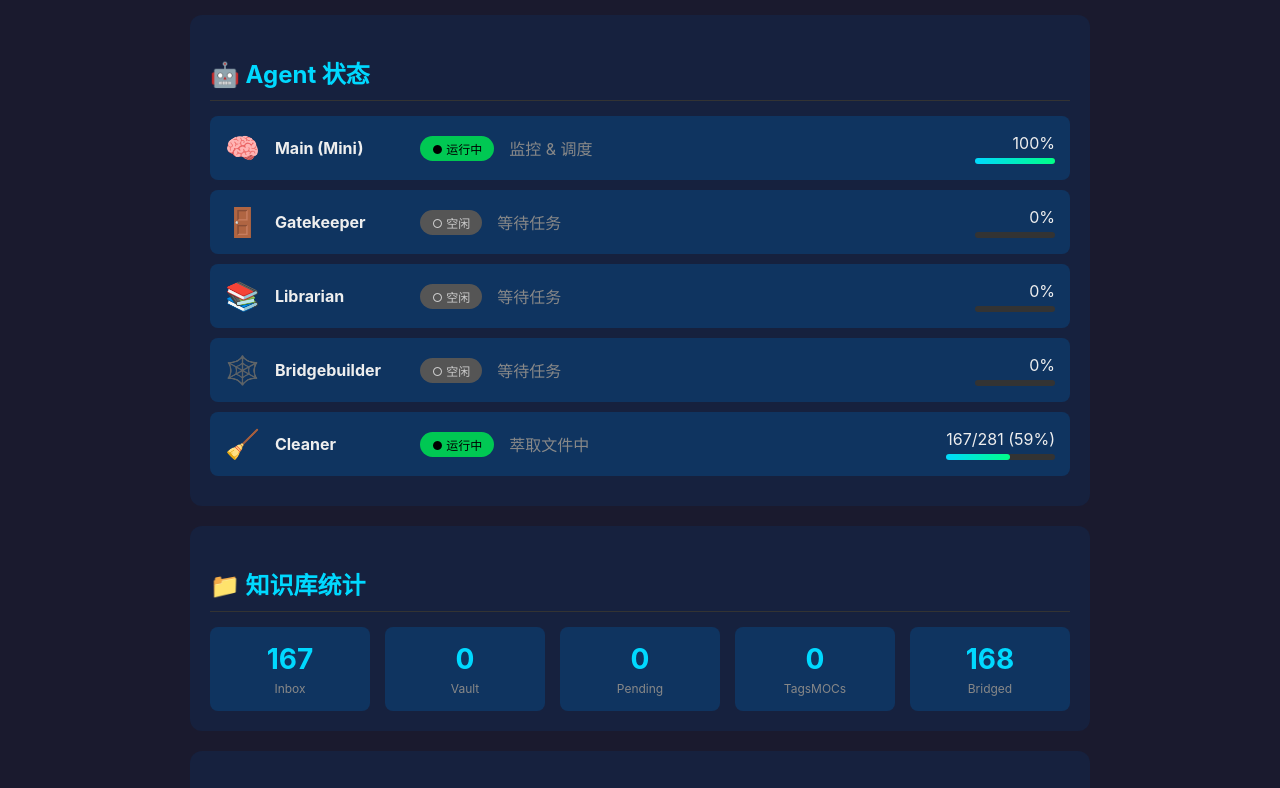
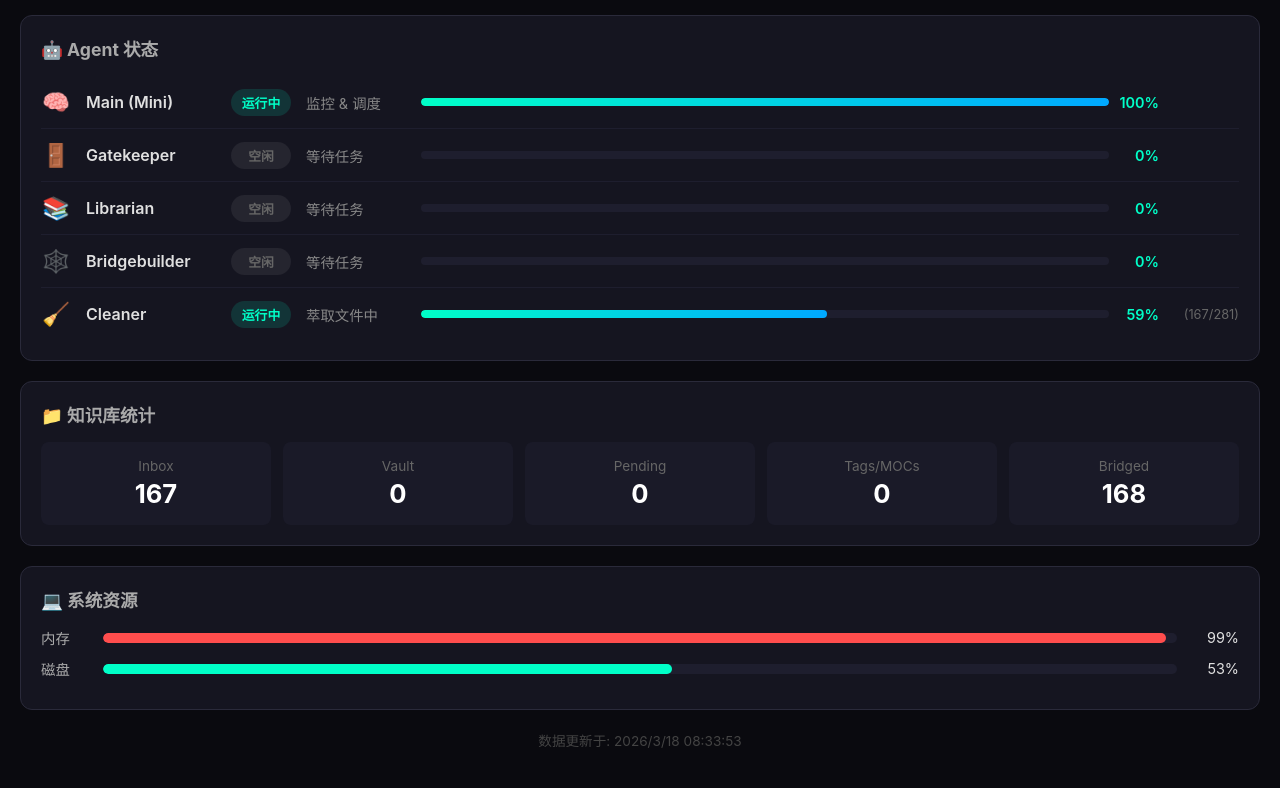
Before and after one commit to xuhe83-cyber/openclaw-status, a plain HTML site: page index.html in a window 1280 px wide. Shown: the part 81-869 px from the top of the page. Drawn offline with Linux system fonts and the light colour scheme.

Commit message:
fix: 采用高手建议的稳定版本

```diff
--- a/index.html
+++ b/index.html
@@ -5,186 +5,155 @@
     <meta name="viewport" content="width=device-width, initial-scale=1.0">
     <title>OpenClaw 状态表盘</title>
     <style>
-        * { box-sizing: border-box; margin: 0; padding: 0; }
-        body { font-family: -apple-system, BlinkMacSystemFont, 'Segoe UI', Roboto, sans-serif; background: #1a1a2e; color: #eee; min-height: 100vh; padding: 20px; }
-        .container { max-width: 900px; margin: 0 auto; }
-        h1 { text-align: center; margin-bottom: 30px; color: #00d9ff; }
-        h2 { margin: 20px 0 15px; color: #00d9ff; border-bottom: 1px solid #333; padding-bottom: 10px; }
-
-        .section { background: #16213e; border-radius: 12px; padding: 20px; margin-bottom: 20px; }
-
-        .agent-card { display: flex; align-items: center; gap: 15px; padding: 15px; background: #0f3460; border-radius: 8px; margin-bottom: 10px; }
-        .agent-card .icon { font-size: 28px; }
-        .agent-card .name { font-weight: bold; min-width: 130px; }
-        .agent-card .status { padding: 4px 12px; border-radius: 20px; font-size: 12px; }
-        .agent-card .status.running { background: #00c853; color: #000; }
-        .agent-card .status.idle { background: #555; color: #ccc; }
-        .agent-card .task { color: #888; flex: 1; }
-        .agent-card .progress-info { text-align: right; min-width: 80px; }
-        .progress-bar { height: 6px; background: #333; border-radius: 3px; margin-top: 5px; }
-        .progress-fill { height: 100%; background: linear-gradient(90deg, #00d9ff, #00ff88); border-radius: 3px; transition: width 0.3s; }
-
-        .stats-grid { display: grid; grid-template-columns: repeat(auto-fit, minmax(120px, 1fr)); gap: 15px; }
-        .stat-item { background: #0f3460; padding: 15px; border-radius: 8px; text-align: center; }
-        .stat-value { font-size: 28px; font-weight: bold; color: #00d9ff; }
-        .stat-label { color: #888; font-size: 12px; margin-top: 5px; }
-
-        .resource-bar { display: flex; align-items: center; gap: 20px; margin-bottom: 10px; }
-        .resource-label { min-width: 60px; }
-        .resource-track { flex: 1; height: 20px; background: #333; border-radius: 10px; overflow: hidden; }
-        .resource-fill { height: 100%; transition: width 0.3s; }
-        .resource-fill.low { background: #00c853; }
-        .resource-fill.medium { background: #ffc107; }
-        .resource-fill.high { background: #ff5722; }
-        .resource-percent { min-width: 50px; text-align: right; }
-
-        .timestamp { text-align: center; color: #666; font-size: 12px; margin-top: 20px; }
-        .error { background: #ff4444; color: white; padding: 15px; border-radius: 8px; margin-bottom: 20px; }
+        * { margin: 0; padding: 0; box-sizing: border-box; }
+        body {
+            font-family: -apple-system, "SF Pro Display", sans-serif;
+            background: #0a0a0f;
+            color: #e0e0e0;
+            padding: 20px;
+        }
+        h1 { text-align: center; font-size: 2em; margin-bottom: 30px; color: #00ffc8; }
+        .section { background: #151520; border: 1px solid #2a2a3a; border-radius: 12px; padding: 20px; margin-bottom: 20px; }
+        h2 { font-size: 1.1em; margin-bottom: 15px; color: #aaa; }
+        .agent-card {
+            display: flex;
+            align-items: center;
+            padding: 12px 0;
+            border-bottom: 1px solid #1e1e2e;
+            gap: 15px;
+        }
+        .agent-card:last-child { border-bottom: none; }
+        .agent-icon { font-size: 1.4em; width: 30px; text-align: center; }
+        .agent-name { width: 130px; font-weight: 600; }
+        .agent-status {
+            width: 60px;
+            padding: 4px 8px;
+            border-radius: 20px;
+            font-size: 0.8em;
+            text-align: center;
+            font-weight: 600;
+        }
+        .status-running { background: #00ffc822; color: #00ffc8; }
+        .status-idle { background: #ffffff11; color: #666; }
+        .agent-task { width: 100px; color: #888; font-size: 0.9em; }
+        .progress-wrap { flex: 1; display: flex; align-items: center; gap: 10px; }
+        .progress-bar { flex: 1; height: 8px; background: #1e1e2e; border-radius: 4px; overflow: hidden; }
+        .progress-fill { height: 100%; background: linear-gradient(90deg, #00ffc8, #00a8ff); border-radius: 4px; transition: width 0.5s; }
+        .progress-text { width: 40px; text-align: right; font-size: 0.9em; color: #00ffc8; font-weight: 600; }
+        .progress-extra { width: 70px; text-align: right; font-size: 0.8em; color: #666; }
+        .stats-grid { display: grid; grid-template-columns: repeat(auto-fit, minmax(100px, 1fr)); gap: 12px; }
+        .stat-box { background: #1a1a28; border-radius: 8px; padding: 16px; text-align: center; }
+        .stat-label { font-size: 0.85em; color: #666; margin-bottom: 4px; }
+        .stat-value { font-size: 1.6em; font-weight: 700; color: #fff; }
+        .resource-item { display: flex; align-items: center; gap: 12px; margin-bottom: 10px; }
+        .resource-label { width: 50px; font-size: 0.9em; color: #aaa; }
+        .resource-bar { flex: 1; height: 10px; background: #1e1e2e; border-radius: 5px; overflow: hidden; }
+        .resource-fill { height: 100%; border-radius: 5px; transition: width 0.5s; }
+        .resource-fill.ok { background: #00ffc8; }
+        .resource-fill.warn { background: #ffaa00; }
+        .resource-fill.crit { background: #ff4d4d; }
+        .resource-pct { width: 50px; text-align: right; font-size: 0.9em; }
+        .timestamp { text-align: center; color: #444; font-size: 0.85em; margin-top: 16px; }
+        .error-box {
+            background: #ff4d4d22;
+            border: 1px solid #ff4d4d;
+            border-radius: 8px;
+            padding: 16px;
+            color: #ff4d4d;
+            text-align: center;
+            display: none;
+            margin-bottom: 20px;
+        }
     </style>
 </head>
 <body>
-    <div class="container">
     <h1>🤖 OpenClaw 状态表盘</h1>
-
-        <div id="error-container"></div>
-
-        <div class="section">
-            <h2>🤖 Agent 状态</h2>
-            <div id="agents-container">
-                <p style="color:#888;text-align:center;padding:20px;">加载中...</p>
-            </div>
-        </div>
-
-        <div class="section">
-            <h2>📁 知识库统计</h2>
-            <div id="vault-container" class="stats-grid"></div>
-        </div>
-
-        <div class="section">
-            <h2>💻 系统资源</h2>
-            <div id="resources-container"></div>
-        </div>
-
-        <div class="timestamp" id="timestamp"></div>
-    </div>
+    <div id="error-box" class="error-box"></div>
+    <div id="agents-section" class="section"></div>
+    <div id="vault-section" class="section"></div>
+    <div id="resources-section" class="section"></div>
+    <div id="timestamp" class="timestamp"></div>
 
 <script>
-        const DATA_URL = 'status-data.json';
+const JSON_URL = 'status-data.json';
 
 async function loadData() {
     try {
-                const response = await fetch(DATA_URL + '?t=' + Date.now());
-                if (!response.ok) throw new Error('HTTP ' + response.status);
-                const data = await response.json();
-                render(data);
-                document.getElementById('error-container').innerHTML = '';
-            } catch (error) {
-                document.getElementById('error-container').innerHTML =
-                    '<div class="error">❌ 加载失败: ' + error.message + '</div>';
-                console.error('加载失败:', error);
+        const resp = await fetch(JSON_URL + '?t=' + Date.now());
+        if (!resp.ok) throw new Error('HTTP ' + resp.status);
+        const data = await resp.json();
+        document.getElementById('error-box').style.display = 'none';
+        renderAgents(data.agents || []);
+        renderVault(data.vault || {});
+        renderResources(data.resources || {});
+        renderTimestamp(data.timestamp);
+    } catch (err) {
+        const box = document.getElementById('error-box');
+        box.textContent = '⚠️ 数据加载失败: ' + err.message;
+        box.style.display = 'block';
+        console.error('loadData error:', err);
     }
 }
 
-        function render(data) {
-            renderAgents(data.agents);
-            renderVault(data.vault);
-            renderResources(data.resources);
-            document.getElementById('timestamp').textContent =
-                '最后更新: ' + new Date(data.timestamp).toLocaleString('zh-CN');
+function renderAgents(agents) {
+    const el = document.getElementById('agents-section');
+    let html = '<h2>🤖 Agent 状态</h2>';
+    agents.forEach(a => {
+        const extra = (a.done != null && a.total != null)
+            ? '<span class="progress-extra">(' + a.done + '/' + a.total + ')</span>'
+            : '<span class="progress-extra"></span>';
+        html += '<div class="agent-card">' +
+            '<span class="agent-icon">' + (a.icon || '🔹') + '</span>' +
+            '<span class="agent-name">' + a.name + '</span>' +
+            '<span class="agent-status status-' + a.status + '">' + (a.status === 'running' ? '运行中' : '空闲') + '</span>' +
+            '<span class="agent-task">' + a.task + '</span>' +
+            '<div class="progress-wrap">' +
+            '<div class="progress-bar"><div class="progress-fill" style="width:' + a.progress + '%"></div></div>' +
+            '<span class="progress-text">' + a.progress + '%</span>' + extra +
+            '</div></div>';
+    });
+    el.innerHTML = html;
 }
 
-        function renderAgents(agents) {
-            const container = document.getElementById('agents-container');
-            if (!agents || !agents.length) {
-                container.innerHTML = '<p style="color:#888;text-align:center;">暂无数据</p>';
-                return;
+function renderVault(v) {
+    const el = document.getElementById('vault-section');
+    const items = [
+        { label: 'Inbox', value: v.inbox ?? '-' },
+        { label: 'Vault', value: v.vault ?? '-' },
+        { label: 'Pending', value: v.pending ?? '-' },
+        { label: 'Tags/MOCs', value: v.tagsMOCs ?? '-' },
+        { label: 'Bridged', value: v.bridged ?? '-' }
+    ];
+    let html = '<h2>📁 知识库统计</h2><div class="stats-grid">';
+    items.forEach(i => {
+        html += '<div class="stat-box"><div class="stat-label">' + i.label + '</div><div class="stat-value">' + i.value + '</div></div>';
+    });
+    html += '</div>';
+    el.innerHTML = html;
 }
 
-            let html = '';
-            agents.forEach(agent => {
-                const statusClass = agent.status === 'running' ? 'running' : 'idle';
-                const statusText = agent.status === 'running' ? '● 运行中' : '○ 空闲';
-
-                let progressInfo = agent.progress + '%';
-                if (agent.done !== undefined && agent.total !== undefined) {
-                    progressInfo = agent.done + '/' + agent.total + ' (' + agent.progress + '%)';
+function renderResources(r) {
+    const el = document.getElementById('resources-section');
+    let html = '<h2>💻 系统资源</h2>';
+    [{ label: '内存', pct: r.memory }, { label: '磁盘', pct: r.disk }].forEach(item => {
+        const p = item.pct ?? 0;
+        const cls = p > 90 ? 'crit' : p > 70 ? 'warn' : 'ok';
+        html += '<div class="resource-item">' +
+            '<span class="resource-label">' + item.label + '</span>' +
+            '<div class="resource-bar"><div class="resource-fill ' + cls + '" style="width:' + p + '%"></div></div>' +
+            '<span class="resource-pct">' + p + '%</span></div>';
+    });
+    el.innerHTML = html;
 }
 
-                html += `
-                    <div class="agent-card">
-                        <span class="icon">${agent.icon}</span>
-                        <span class="name">${agent.name}</span>
-                        <span class="status ${statusClass}">${statusText}</span>
-                        <span class="task">${agent.task}</span>
-                        <div class="progress-info">
-                            <div>${progressInfo}</div>
-                            <div class="progress-bar"><div class="progress-fill" style="width:${agent.progress}%"></div></div>
-                        </div>
-                    </div>
-                `;
-            });
-            container.innerHTML = html;
+function renderTimestamp(ts) {
+    const el = document.getElementById('timestamp');
+    if (ts) {
+        const d = new Date(ts);
+        el.textContent = '数据更新于: ' + d.toLocaleString('zh-CN');
+    }
 }
 
-        function renderVault(vault) {
-            const container = document.getElementById('vault-container');
-            if (!vault) {
-                container.innerHTML = '<p style="color:#888;">暂无数据</p>';
-                return;
-            }
-
-            const items = [
-                { label: 'Inbox', value: vault.inbox },
-                { label: 'Vault', value: vault.vault },
-                { label: 'Pending', value: vault.pending },
-                { label: 'TagsMOCs', value: vault.tagsMOCs },
-                { label: 'Bridged', value: vault.bridged }
-            ];
-
-            let html = '';
-            items.forEach(item => {
-                html += `
-                    <div class="stat-item">
-                        <div class="stat-value">${item.value}</div>
-                        <div class="stat-label">${item.label}</div>
-                    </div>
-                `;
-            });
-            container.innerHTML = html;
-        }
-
-        function renderResources(resources) {
-            const container = document.getElementById('resources-container');
-            if (!resources) {
-                container.innerHTML = '<p style="color:#888;">暂无数据</p>';
-                return;
-            }
-
-            const getResourceClass = (percent) => {
-                if (percent < 50) return 'low';
-                if (percent < 80) return 'medium';
-                return 'high';
-            };
-
-            let html = '';
-            html += createResourceBar('内存', resources.memory, getResourceClass(resources.memory));
-            html += createResourceBar('磁盘', resources.disk, getResourceClass(resources.disk));
-            container.innerHTML = html;
-        }
-
-        function createResourceBar(label, percent, className) {
-            return `
-                <div class="resource-bar">
-                    <span class="resource-label">${label}</span>
-                    <div class="resource-track">
-                        <div class="resource-fill ${className}" style="width:${percent}%"></div>
-                    </div>
-                    <span class="resource-percent">${percent}%</span>
-                </div>
-            `;
-        }
-
-        // 初始化
 loadData();
 setInterval(loadData, 60000);
 </script>
```
Lines whose indentation alone changed are shown as unchanged.
